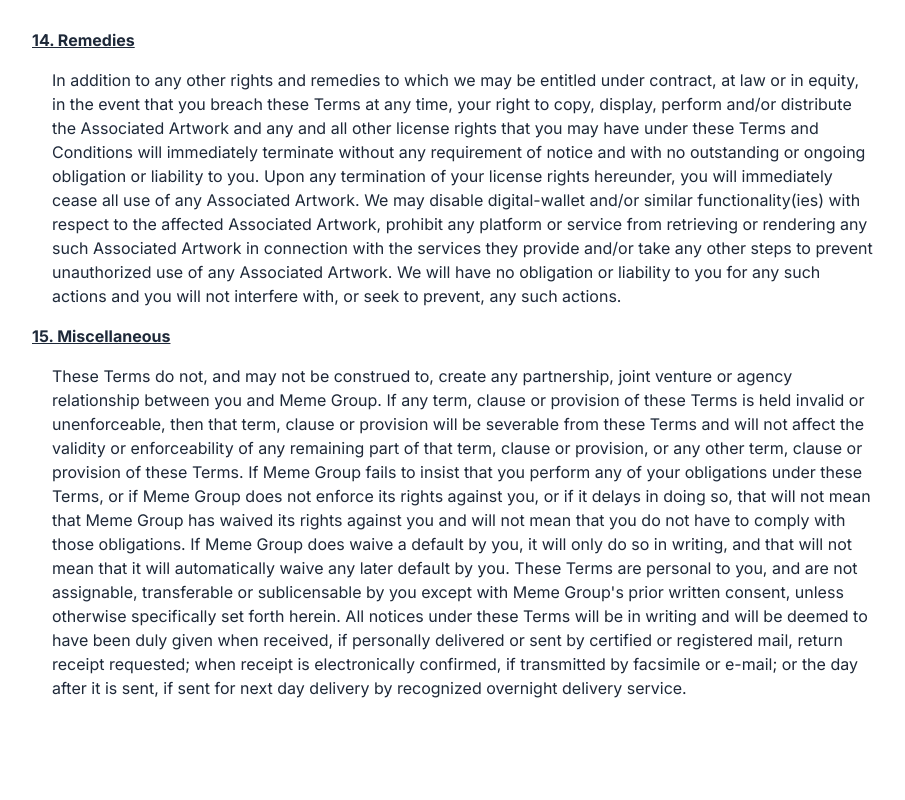
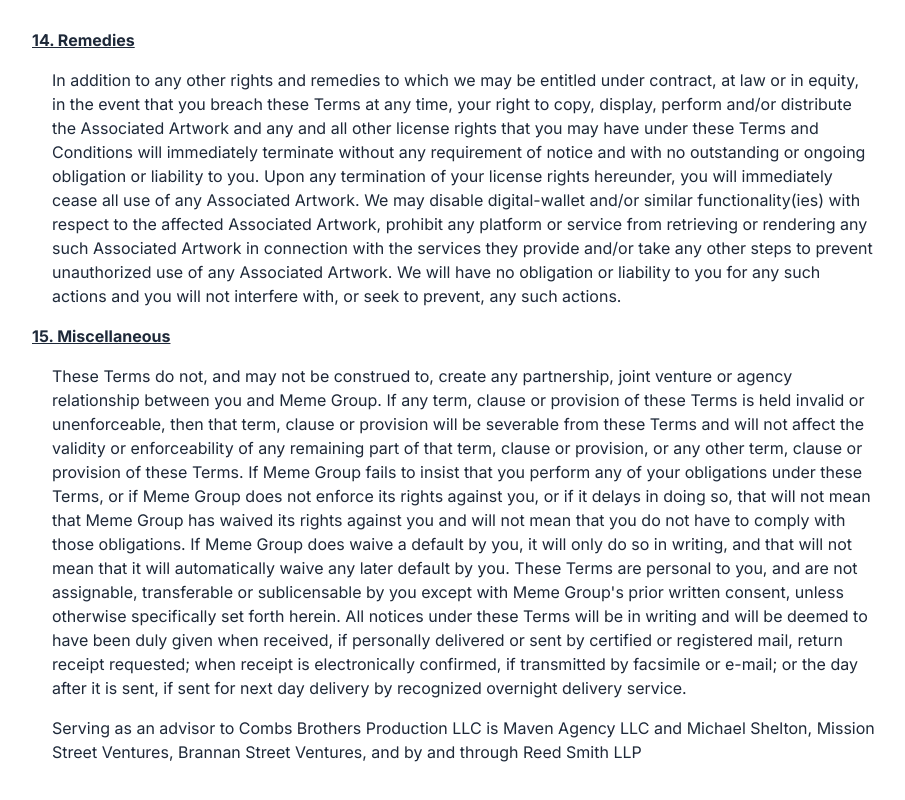
Before and after one commit to tsurugi3333/rugs_fun, a Next.js app: page /terms-and-policy in a window 1280 px wide. Shown: the part 9004-9804 px from the top of the page, without its empty margins (176-1081 px from the left). Built offline with nearby package versions, Linux system fonts and the light colour scheme.

Commit message:
feat:addition in terms and policy

```diff
--- a/app/components/TermsAndPolicy.tsx
+++ b/app/components/TermsAndPolicy.tsx
@@ -600,6 +600,7 @@
         requested; when receipt is electronically confirmed, if transmitted by facsimile or e-mail;
         or the day after it is sent, if sent for next day delivery by recognized overnight delivery
         service.</p>
+        <p className="mx-5 mb-4">Serving as an advisor to Combs Brothers Production LLC is Maven Agency LLC and Michael Shelton, Mission Street Ventures, Brannan Street Ventures, and by and through Reed Smith LLP</p>
       </div>
     </div>
   );
```
Also changed, not shown: 1 other file (tests, documents, lock files or other folders).
